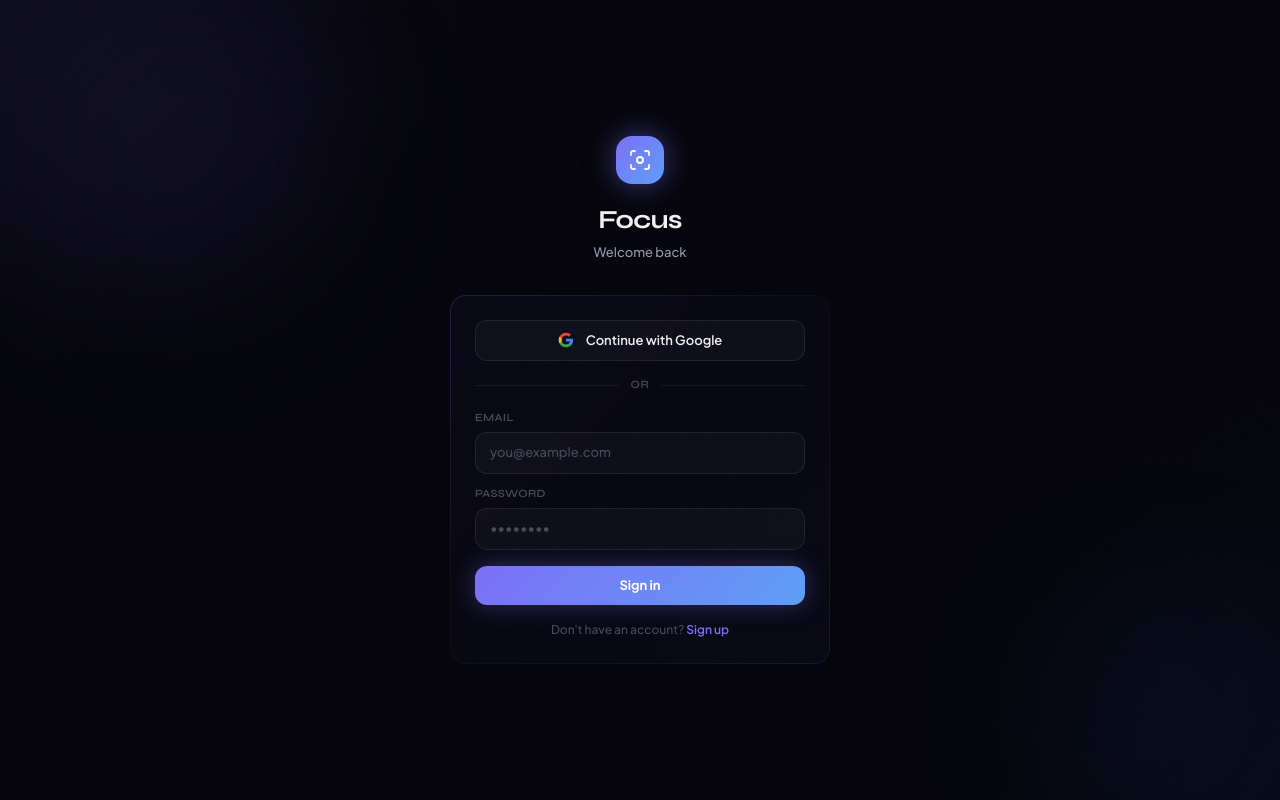
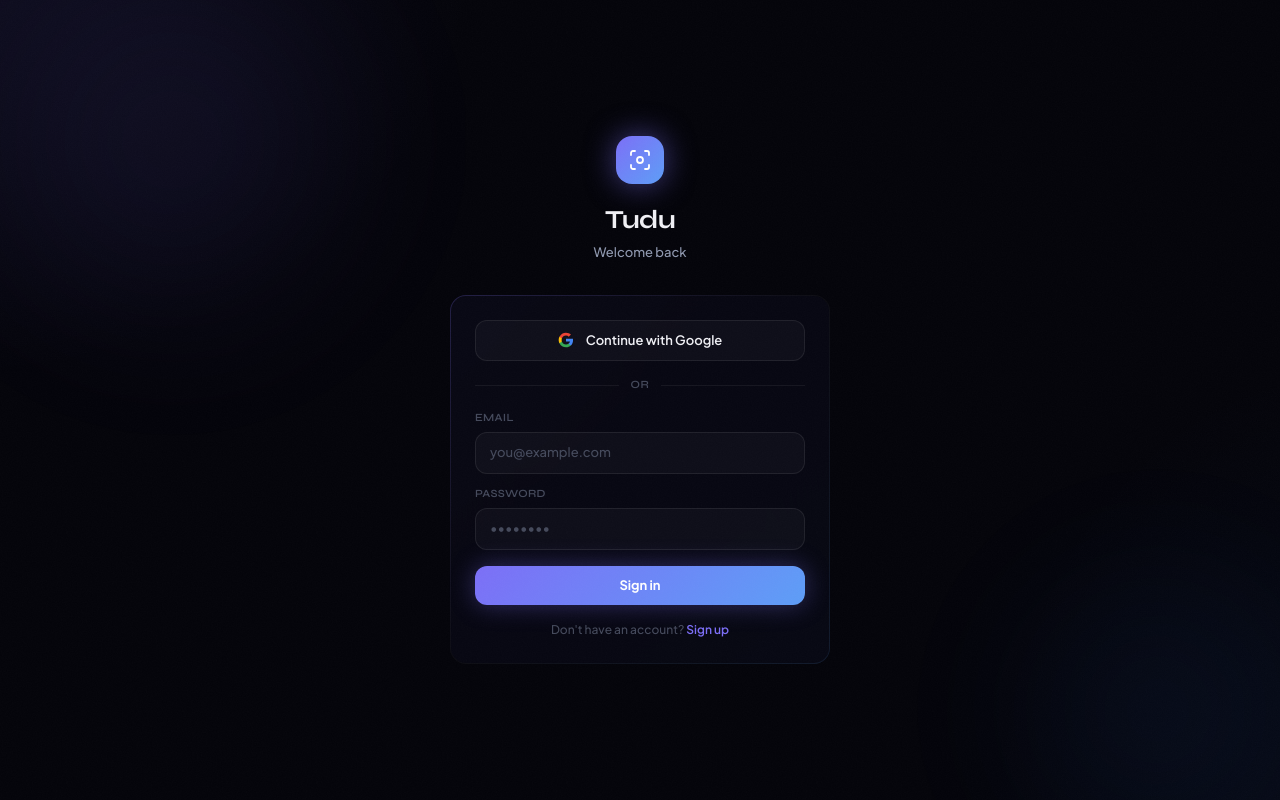
Before and after one commit to P4R0S/Todo, a Next.js app: page /login in a window 1280 px wide. Built offline with nearby package versions, Linux system fonts and the light colour scheme; no server answers.

Commit message:
changing the app name

```diff
--- a/app/(auth)/login/login-form.tsx
+++ b/app/(auth)/login/login-form.tsx
@@ -55,7 +55,7 @@
           </div>
           <h1 className="text-[26px] font-bold tracking-tight text-[#f0f0f5]"
               style={{ fontFamily: 'var(--font-display)' }}>
-            Focus
+            Tudu
           </h1>
           <p className="text-[13px] text-[#9099b0] mt-1 font-medium">
             {mode === 'signin' ? 'Welcome back' : 'Create your account'}
--- a/app/layout.tsx
+++ b/app/layout.tsx
@@ -17,8 +17,8 @@
 })
 
 export const metadata: Metadata = {
-  title: 'Focus — Task Manager',
-  description: 'Your personal focus-driven task manager',
+  title: 'Tudu — Task Manager',
+  description: 'Your personal task manager',
 }
 
 export default function RootLayout({ children }: { children: React.ReactNode }) {
--- a/components/sidebar.tsx
+++ b/components/sidebar.tsx
@@ -31,7 +31,7 @@
         <div className="w-7 h-7 rounded-lg bg-gradient-to-br from-[#7C6FF7] to-[#5E9EF7] flex items-center justify-center flex-shrink-0 shadow-[0_0_16px_rgba(124,111,247,0.4)]">
           <Focus className="w-3.5 h-3.5 text-white" strokeWidth={2} />
         </div>
-        <span className="text-[15px] font-bold tracking-tight" style={{ fontFamily: 'var(--font-display)' }}>Focus</span>
+        <span className="text-[15px] font-bold tracking-tight" style={{ fontFamily: 'var(--font-display)' }}>Tudu</span>
       </div>
 
       {/* Search button */}
```
